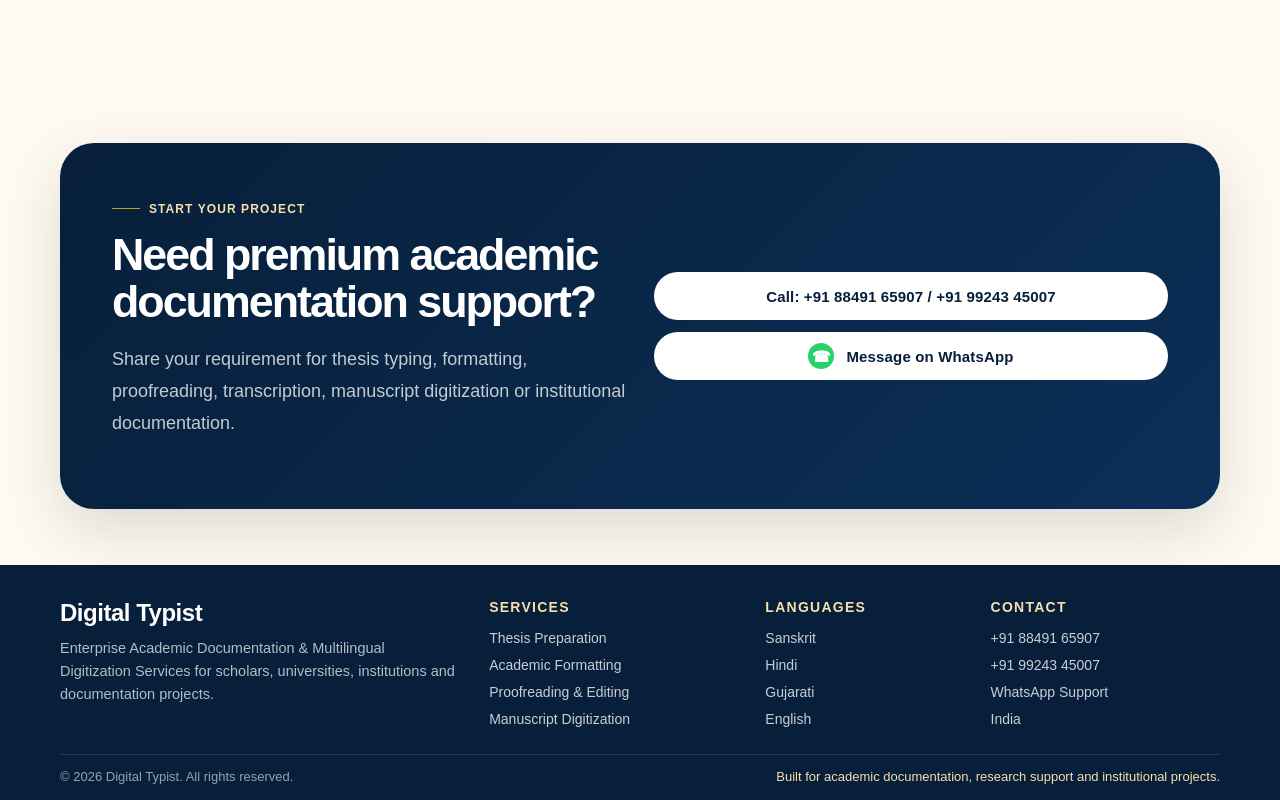
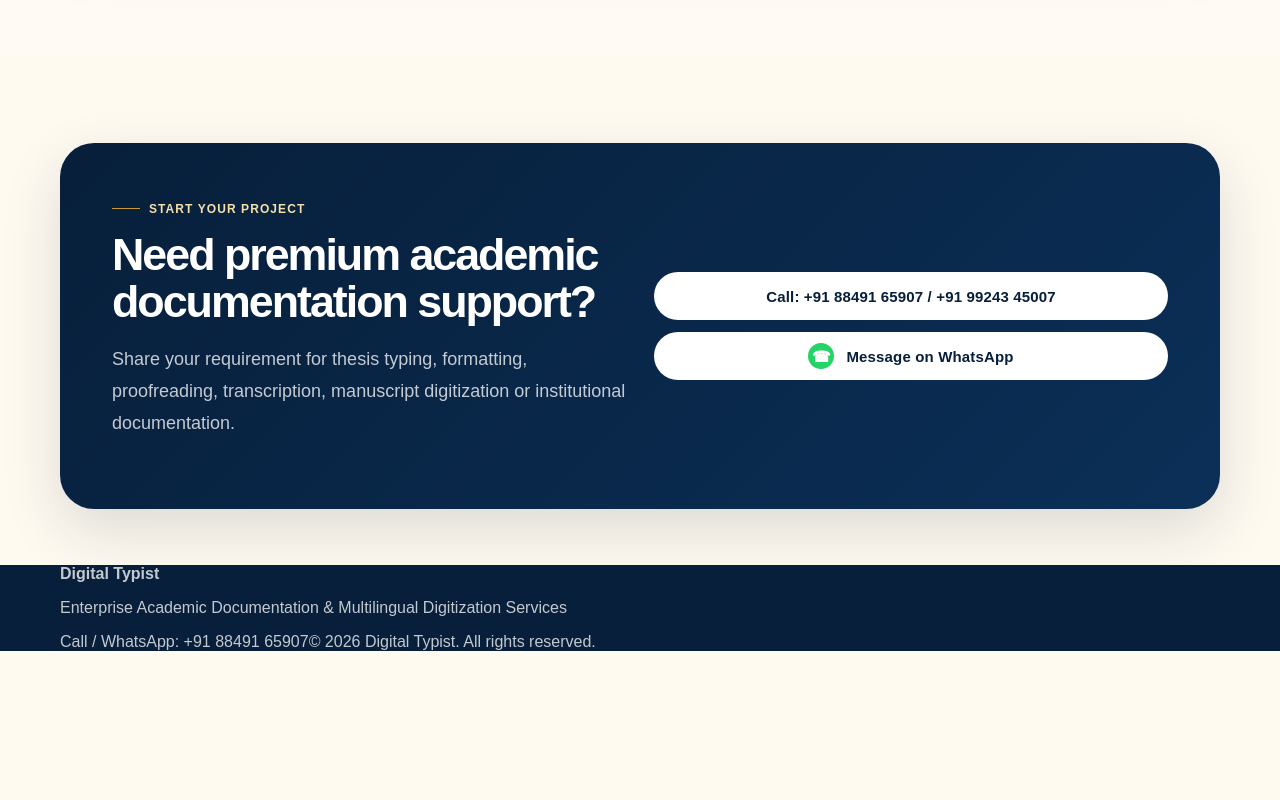
Before and after one commit to ravalpranavrps/digital-typist-website, a Next.js app: page / in a window 1280 px wide. Shown: the part 5232-6032 px from the top of the page. After the commit the page ends 5883 px from the top, so only its background shows below. Built offline with nearby package versions, Linux system fonts and the light colour scheme.

Commit message:
Update page.js

```diff
--- a/src/app/page.js
+++ b/src/app/page.js
@@ -373,43 +373,16 @@ Message on WhatsApp
       </section>
 
            <footer className="site-footer">
-  <div className="container enterprise-footer">
-    <div className="footer-brand">
+        <div className="container minimal-footer">
+          <div>
             <strong>Digital Typist</strong>
-      <p>
-        Enterprise Academic Documentation & Multilingual Digitization Services
-        for scholars, universities, institutions and documentation projects.
-      </p>
+            <p>Enterprise Academic Documentation & Multilingual Digitization Services</p>
           </div>
 
-    <div className="footer-column">
-      <h4>Services</h4>
-      <span>Thesis Preparation</span>
-      <span>Academic Formatting</span>
-      <span>Proofreading & Editing</span>
-      <span>Manuscript Digitization</span>
+          <div className="minimal-footer-right">
+            <a href="tel:+918849165907">Call / WhatsApp: +91 88491 65907</a>
+            <span>© {new Date().getFullYear()} Digital Typist. All rights reserved.</span>
           </div>
-
-    <div className="footer-column">
-      <h4>Languages</h4>
-      <span>Sanskrit</span>
-      <span>Hindi</span>
-      <span>Gujarati</span>
-      <span>English</span>
-    </div>
-
-    <div className="footer-column">
-      <h4>Contact</h4>
-      <span>+91 88491 65907</span>
-      <span>+91 99243 45007</span>
-      <span>WhatsApp Support</span>
-      <span>India</span>
-    </div>
-  </div>
-
-  <div className="container footer-bottom">
-    <span>© {new Date().getFullYear()} Digital Typist. All rights reserved.</span>
-    <span>Built for academic documentation, research support and institutional projects.</span>
         </div>
       </footer>
     </main>
```
Lines whose indentation alone changed are shown as unchanged.
